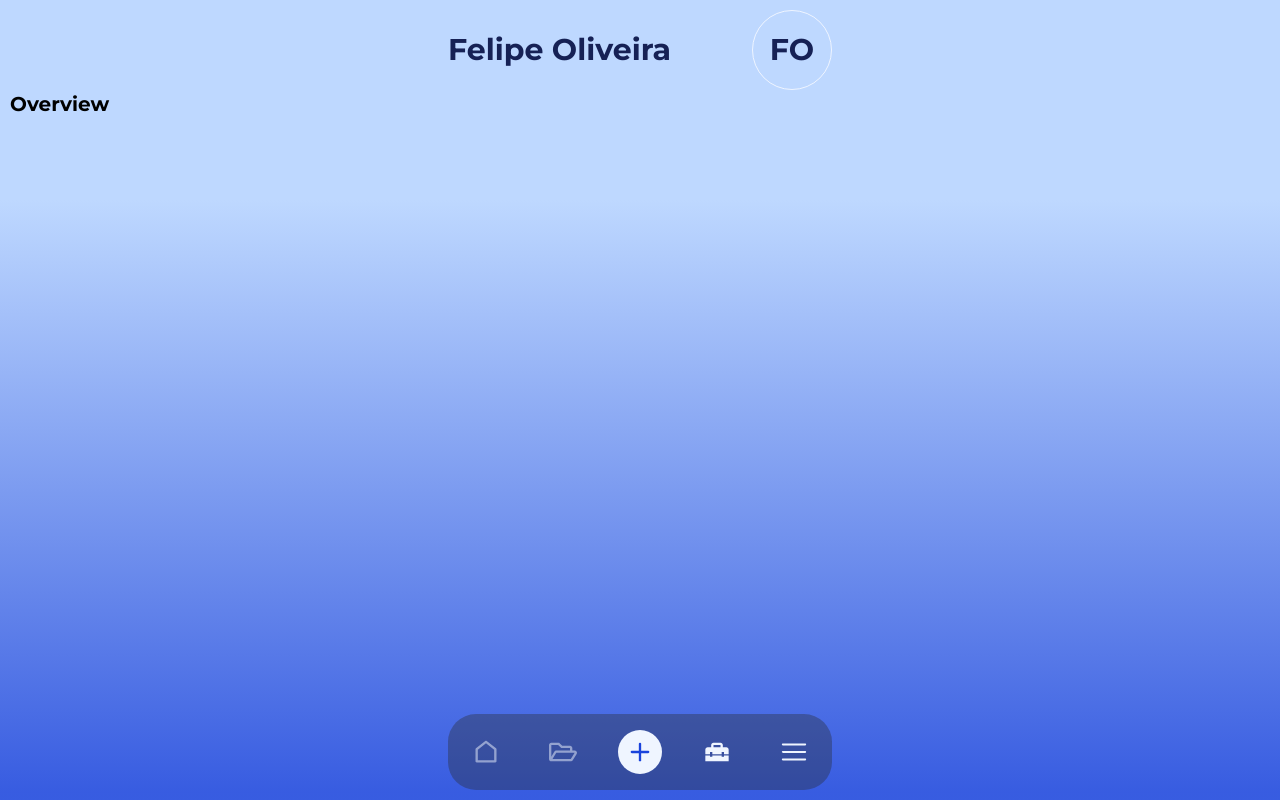
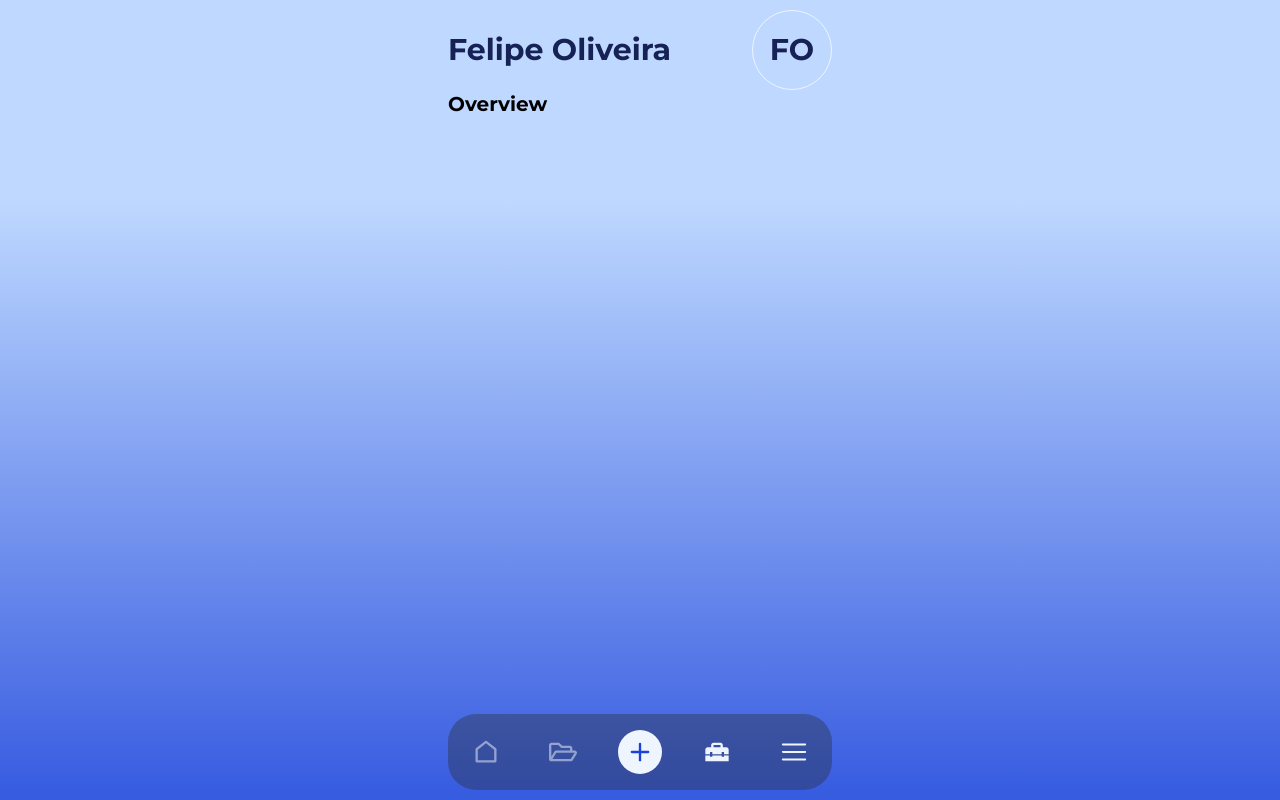
Before and after one commit to FelipeEduardoOliveira/cfive-dashboard, a Next.js app: page /dashboard in a window 1280 px wide. Built offline with nearby package versions, Linux system fonts and the light colour scheme.

Commit message:
fix: resovle w main section

```diff
--- a/src/app/dashboard/layout.tsx
+++ b/src/app/dashboard/layout.tsx
@@ -13,7 +13,7 @@ export default function DashboardLayout({
       className={`${montserrat.variable} ${hind.variable} antialiased flex flex-col justify-between items-center h-screen p-2.5 w-full`}
     >
       <Header />
-      <main className="overflow-y-scroll  w-full">{children}</main>
+      <main className="overflow-y-scroll max-w-96  w-full">{children}</main>
       <Menu />
     </div>
   );
```
